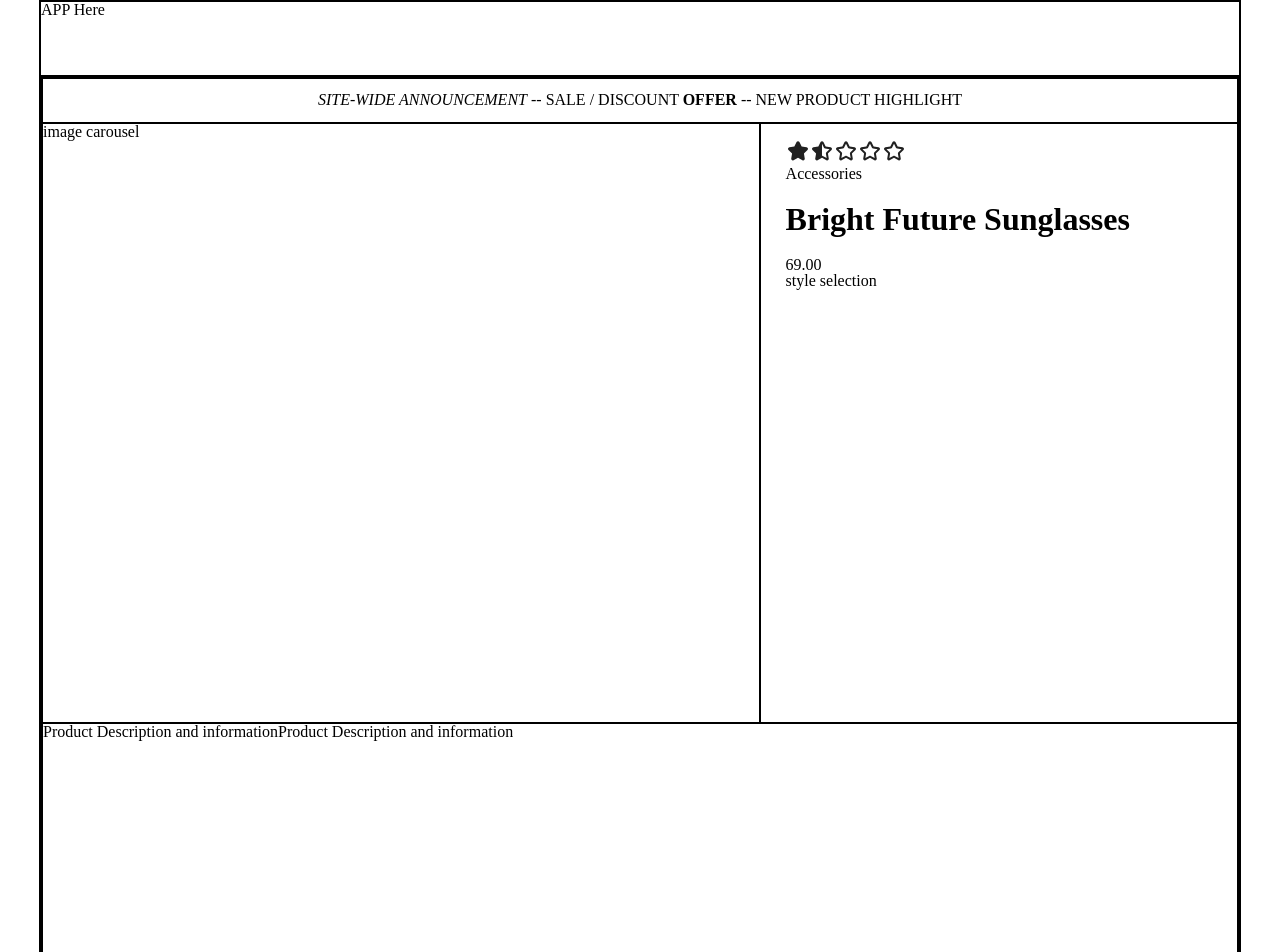
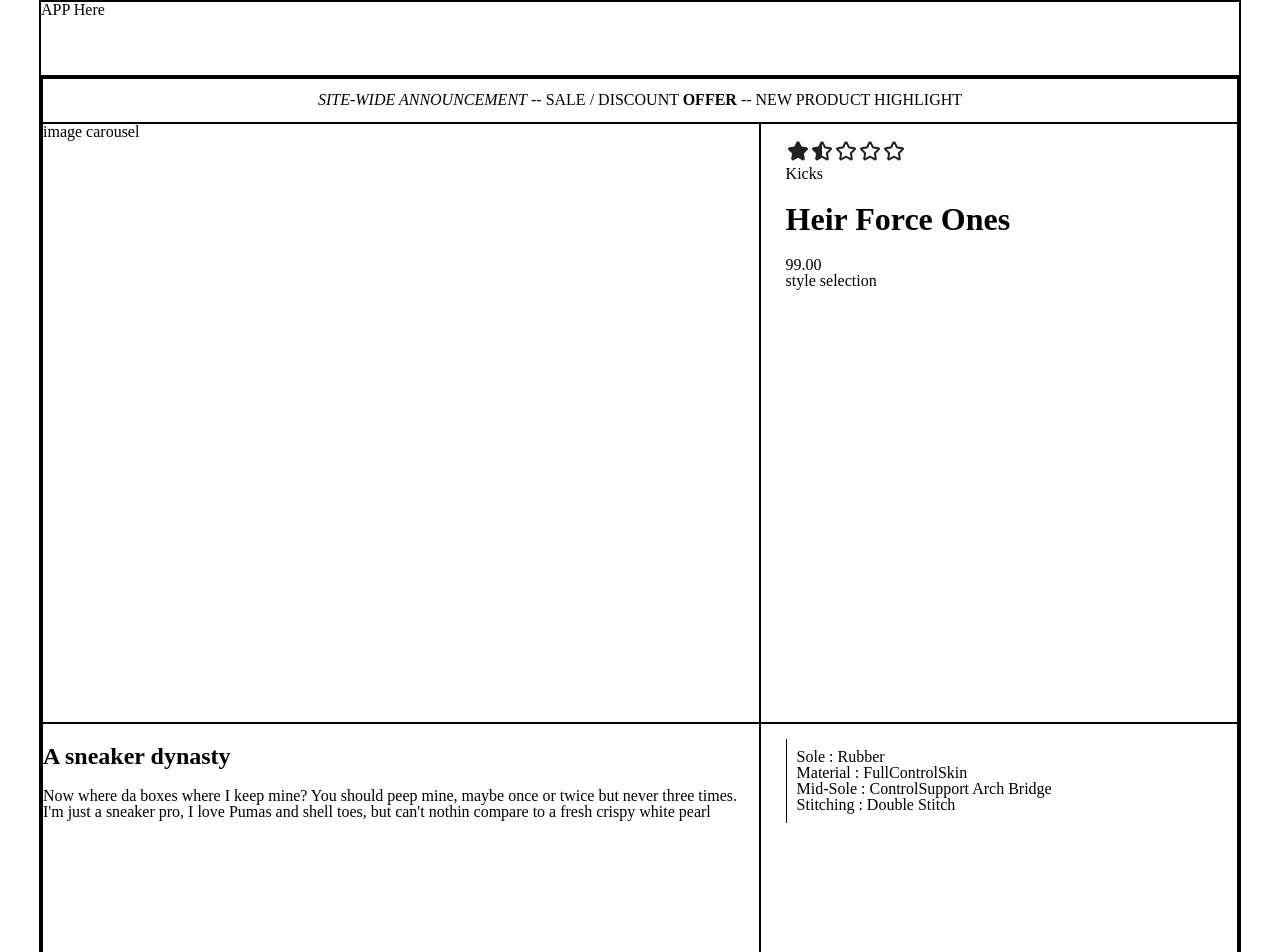
Before and after one commit to Quintessestial-Queues/project-catwalk, a React (Create React App) app in the folder client/: page / in a window 1280 px wide. Shown: the top 952 px of the page. Built offline with nearby package versions, Linux system fonts and the light colour scheme; the HTML template or start-up script is replaced by a standard one.

Commit message:
adds product description and features

```diff
--- a/client/src/ProductOverview/index.jsx
+++ b/client/src/ProductOverview/index.jsx
@@ -23,7 +23,7 @@ function ProductOverview() {
 
       <div className={`${styles.item} ${styles.productInfo}`}>
         <StarRating
-          starRating={1.6} // star rating from api will be integer
+          starRating={1.6}
         />
         <p> {product.category} </p>
         <h1> {product.name} </h1>
@@ -32,12 +32,16 @@ function ProductOverview() {
       </div>
 
       <div className={`${styles.item} ${styles.description}`}>
-        <div>
-          Product Description and information
+          <h2>{product.slogan}</h2>
+          <p>{product.description}</p>
       </div>
-        <div>
-          Product Description and information
-        </div>
+      <div className={`${styles.item} ${styles.features}`}>
+        <ul className={styles.featureList}>
+          {console.log(product.features)}
+          {product && product.features && product.features.map((feature, i) => {
+            return <li key={i}>{feature.feature} : {feature.value}</li>
+          })}
+        </ul>
       </div>
     </div>
   )
--- a/client/src/ProductOverview/product.module.css
+++ b/client/src/ProductOverview/product.module.css
@@ -13,15 +13,13 @@
   border: 1px solid black;
 }
 
-.description {
-  display: flex;
-  grid-column: span 2;
+.features {
+  padding: 15px 25px;
 }
-
-.description :nth-child(0){
-  border: 1px solid black;
+.featureList {
+  border-left: 1px solid black;
+  padding: 10px
 }
-
 .announcement {
   grid-column: span 2;
   display: flex;
--- a/client/src/dummyData.js
+++ b/client/src/dummyData.js
@@ -68,27 +68,31 @@ let dummyRelatedProducts = [
 
 
 let dummyProduct = {
-"id": 17068,
+  "id": 17071,
   "campus": "hr-rfp",
-"name": "Bright Future Sunglasses",
-"slogan": "You've got to wear shades",
-"description": "Where you're going you might not need roads, but you definitely need some shades. Give those baby blues a rest and let the future shine bright on these timeless lenses.",
-"category": "Accessories",
-"default_price": "69.00",
+  "name": "Heir Force Ones",
+  "slogan": "A sneaker dynasty",
+  "description": "Now where da boxes where I keep mine? You should peep mine, maybe once or twice but never three times. I'm just a sneaker pro, I love Pumas and shell toes, but can't nothin compare to a fresh crispy white pearl",
+  "category": "Kicks",
+  "default_price": "99.00",
   "created_at": "2021-02-23T04:22:44.728Z",
   "updated_at": "2021-02-23T04:22:44.728Z",
   "features": [
       {
-        "feature": "Lenses",
-        "value": "Ultrasheen"
+          "feature": "Sole",
+          "value": "Rubber"
       },
       {
-        "feature": "UV Protection",
-        "value": null
+          "feature": "Material",
+          "value": "FullControlSkin"
       },
       {
-        "feature": "Frames",
-        "value": "LightCompose"
+          "feature": "Mid-Sole",
+          "value": "ControlSupport Arch Bridge"
+      },
+      {
+          "feature": "Stitching",
+          "value": "Double Stitch"
       }
   ]
 }
```
Lines whose indentation alone changed are shown as unchanged.
